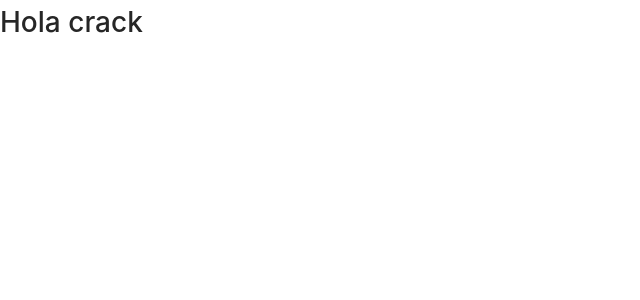
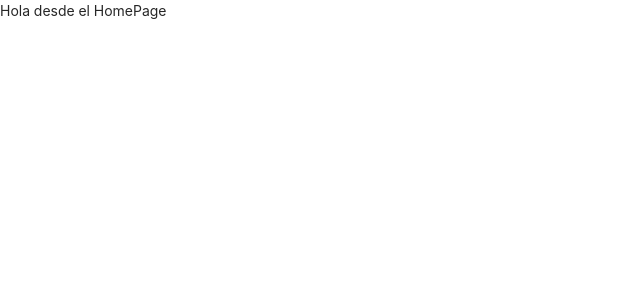
Before and after one commit to franciscomarin98/React-MovieDbApp, a React (Create React App) app: page / in a window 1280 px wide. Shown: the top 300 px of the page, without its empty margins (0-640 px from the left). Built offline with nearby package versions, Linux system fonts and the light colour scheme.

Commit message:
Creacion de las paginas

```diff
--- a/src/App.jsx
+++ b/src/App.jsx
@@ -1,8 +1,7 @@
+import { HomePage } from './pages/HomePage';
 
-function App() {
+export default function App() {
   return (
-    <h1>Hola crack</h1>
+    <HomePage />
   );
 }
-
-export default App;
--- /dev/null
+++ b/src/pages/HomePage.jsx
@@ -0,0 +1,9 @@
+import React from 'react'
+
+export const HomePage = () => {
+    return (
+        <div>
+            Hola desde el HomePage
+        </div>
+    )
+}
```
Also changed, not shown: src/pages/Error404Page.jsx (added, +9 -0 lines), src/pages/LastReleasesPage.jsx (added, +9 -0 lines), src/pages/MovieDetailPage.jsx (added, +9 -0 lines), src/pages/PopularMoviesPage.jsx (added, +9 -0 lines), src/pages/SearchMoviePage.jsx (added, +9 -0 lines).
